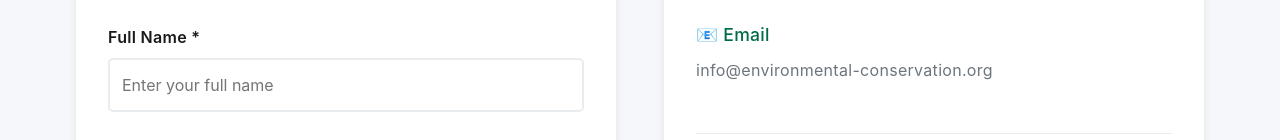
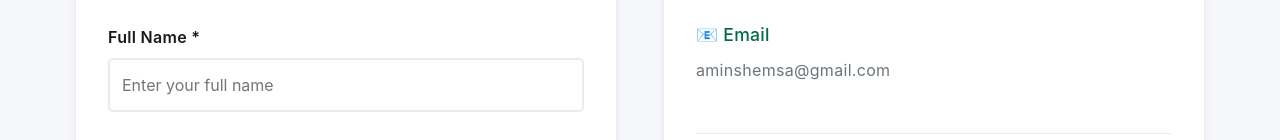
Before and after one commit to Shemsanofly/Environmental_Conservation, a plain HTML site: page contact.html in a window 1280 px wide. Shown: the part 585-725 px from the top of the page. Drawn offline with Linux system fonts and the light colour scheme.

Commit message:
Update contact page formatting and content

```diff
--- a/contact.html
+++ b/contact.html
@@ -137,7 +137,7 @@
 
                     <div class="info-box">
                         <h4>📧 Email</h4>
-                        <p>info@environmental-conservation.org</p>
+                        <p>aminshemsa@gmail.com</p>
                     </div>
 
                     <div class="info-box">
```
